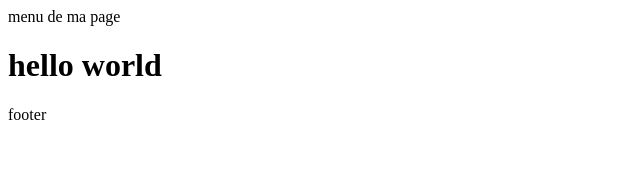
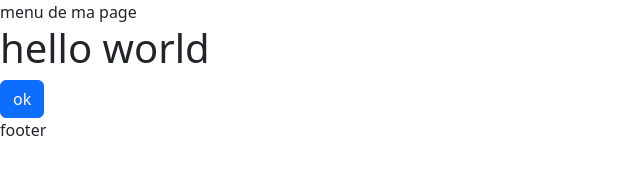
Before and after one commit to TITI3048/zoo_arcadia, a website with bundled scripts: page index.html in a window 1280 px wide. Shown: the whole page, without its empty margins (0-640 px from the left). Built offline with nearby package versions, Linux system fonts and the light colour scheme; files whose address does not match are found by name.

Commit message:
creation et midif

```diff
--- a/index.html
+++ b/index.html
@@ -4,6 +4,7 @@
 <head>
     <meta charset="UTF-8">
     <meta name="viewport" content="width=device-width, initial-scale=1.0">
+    <link rel="stylesheet" href="node_modules/bootstrap/dist/css/bootstrap.min.css">
     <title>ARCCADIA ZOO</title>
 </head>
 
@@ -20,6 +21,7 @@
         footer
     </footer>
     <script type="module" src="rooter/router.js"></script>
+    <script src="node_modules/bootstrap/dist/js/bootstrap.bundle.min.js"></script>
 </body>
 
 </html>
--- /dev/null
+++ b/package.json
@@ -0,0 +1,6 @@
+{
+  "dependencies": {
+    "bootstrap": "^5.3.3",
+    "bootstrap-icons": "^1.11.3"
+  }
+}
--- a/pages/home.html
+++ b/pages/home.html
@@ -1,3 +1,5 @@
 <h1>
     hello world
 </h1>
+
+<button class="btn btn-primary">ok</button>
```
Also changed, not shown: 2 other files.
